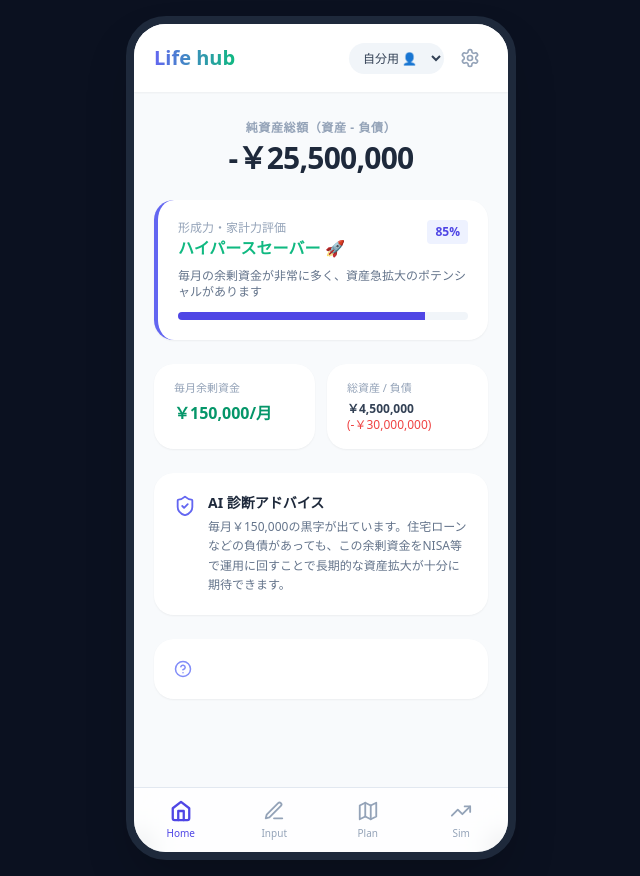
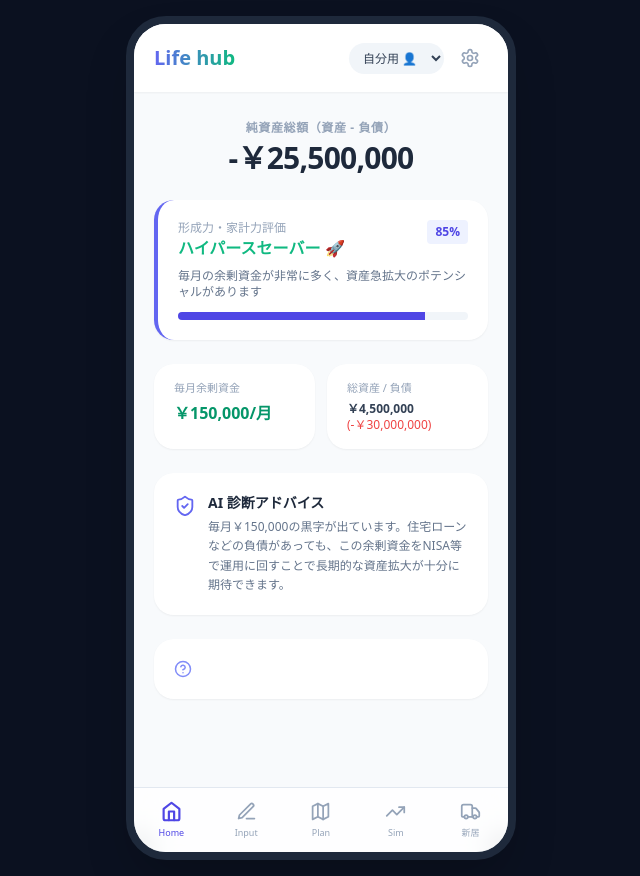
Before and after one commit to enuuuman/Life-hub-v4, a React (Vite) app: page / in a window 1280 px wide. Shown: the whole page, without its empty margins (319-959 px from the left). Built offline with nearby package versions, Linux system fonts and the light colour scheme.

Commit message:
feat: add move budget navigation tab

```diff
--- a/src/components/layout/AppLayout.tsx
+++ b/src/components/layout/AppLayout.tsx
@@ -1,5 +1,5 @@
 import React, { useState } from 'react';
-import { Home, Edit3, Map, TrendingUp, Settings, Download, Upload, Sparkles } from 'lucide-react';
+import { Home, Edit3, Map, TrendingUp, Settings, Download, Upload, Sparkles, Truck } from 'lucide-react';
 import { TabType } from '../../types';
 import { useAppStore } from '../../hooks/useAppStore';
 
@@ -21,7 +21,6 @@ export const AppLayout: React.FC<Props> = ({ children }) => {
   return (
     <div className="min-h-screen bg-navy-900 flex items-center justify-center p-0 sm:p-4">
       <div className="w-full h-[100dvh] sm:h-[844px] sm:w-[390px] bg-slate-50 dark:bg-slate-900 sm:rounded-[40px] shadow-2xl overflow-hidden relative flex flex-col sm:border-[8px] border-slate-800">
-
         <header className="pt-safe-top bg-white dark:bg-slate-800 shadow-sm z-10">
           <div className="px-5 py-4 flex justify-between items-center">
             <h1 className="text-xl font-bold bg-gradient-to-r from-indigo-500 to-emerald-500 bg-clip-text text-transparent">Life hub</h1>
@@ -35,7 +34,7 @@ export const AppLayout: React.FC<Props> = ({ children }) => {
                 <option value="partner">相手用 👤</option>
                 <option value="joint">共同用 👥</option>
               </select>
-              <button onClick={() => setShowSettings(!showSettings)} className="text-slate-400 p-2">
+              <button onClick={() => setShowSettings(!showSettings)} className="text-slate-400 p-2" aria-label="設定">
                 <Settings size={20} />
               </button>
             </div>
@@ -74,14 +73,15 @@ export const AppLayout: React.FC<Props> = ({ children }) => {
               { id: 'input', icon: Edit3, label: 'Input' },
               { id: 'plan', icon: Map, label: 'Plan' },
               { id: 'simulation', icon: TrendingUp, label: 'Sim' },
+              { id: 'move', icon: Truck, label: '新居' },
             ].map((tab) => (
               <button
                 key={tab.id}
                 onClick={() => { setActiveTab(tab.id as TabType); setShowSettings(false); }}
-                className={`flex flex-col items-center justify-center w-full h-full space-y-1 transition-colors ${activeTab === tab.id && !showSettings ? 'text-indigo-600' : 'text-slate-400'}`}
+                className={`flex flex-col items-center justify-center min-w-0 flex-1 h-full space-y-1 transition-colors ${activeTab === tab.id && !showSettings ? 'text-indigo-600' : 'text-slate-400'}`}
               >
-                <tab.icon size={22} strokeWidth={activeTab === tab.id && !showSettings ? 2.5 : 2} />
-                <span className="text-[10px] font-medium">{tab.label}</span>
+                <tab.icon size={21} strokeWidth={activeTab === tab.id && !showSettings ? 2.5 : 2} />
+                <span className="text-[9px] font-medium">{tab.label}</span>
               </button>
             ))}
           </div>
```
